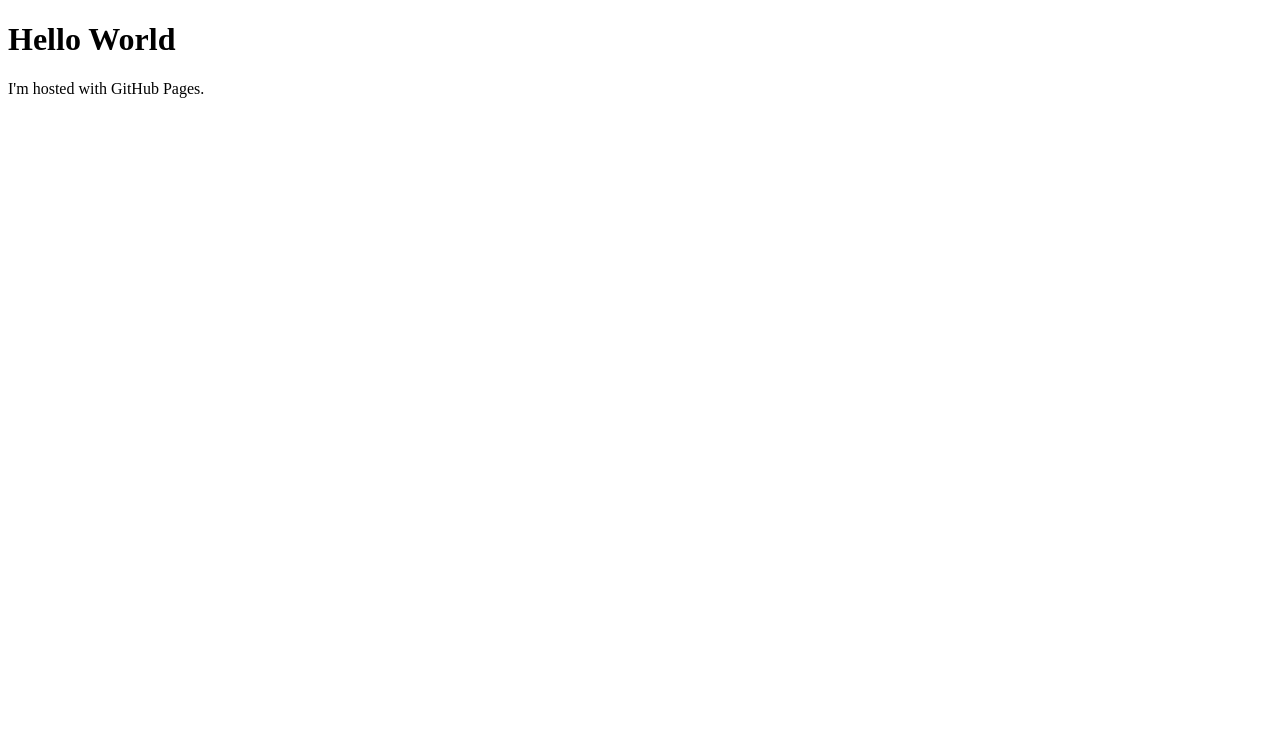
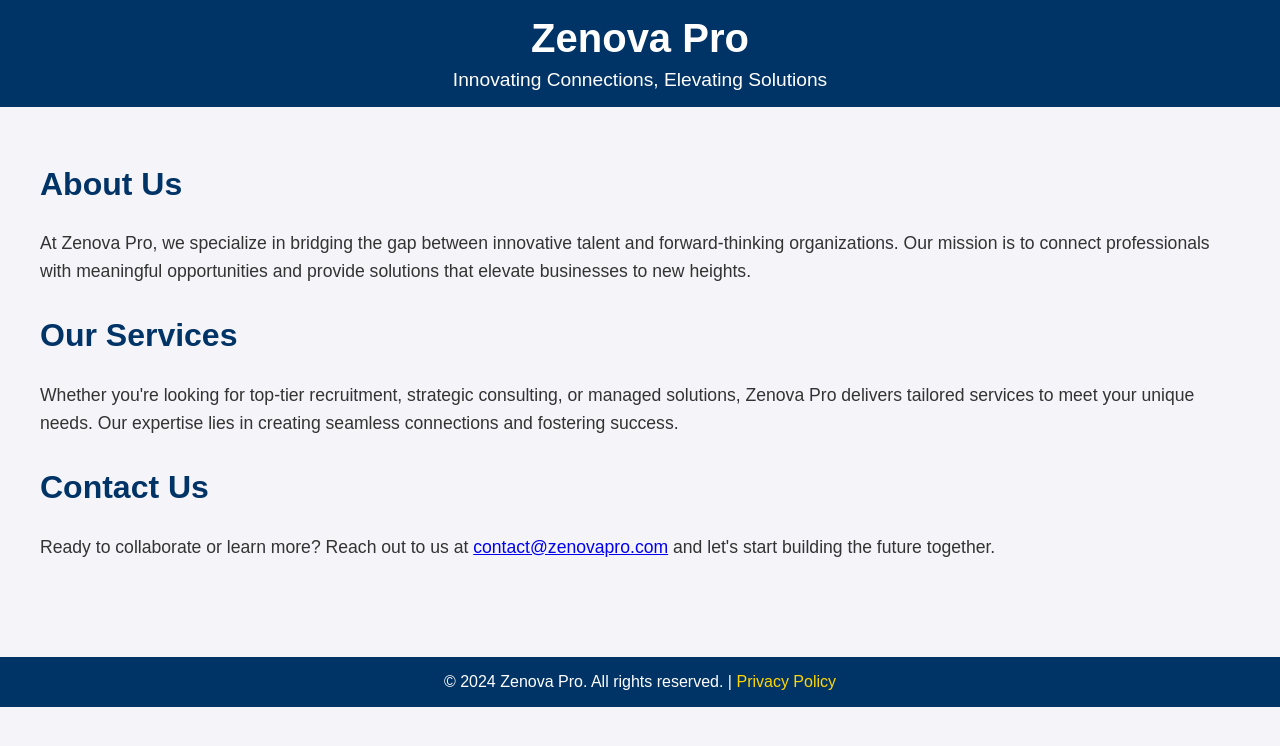
Before and after one commit to LewisWorster/lewisworster.github.io, a plain HTML site: page index.html in a window 1280 px wide. Drawn offline with Linux system fonts and the light colour scheme.

Commit message:
Update index.html

```diff
--- a/index.html
+++ b/index.html
@@ -1,7 +1,103 @@
 <!DOCTYPE html>
-<html>
+<html lang="en">
+<head>
+    <meta charset="UTF-8">
+    <meta name="viewport" content="width=device-width, initial-scale=1.0">
+    <meta name="description" content="Zenova Pro - Innovating Connections, Elevating Solutions">
+    <title>Zenova Pro</title>
+    <style>
+        body {
+            font-family: Arial, sans-serif;
+            margin: 0;
+            padding: 0;
+            background-color: #f4f4f9;
+            color: #333;
+        }
+
+        header {
+            background-color: #003366;
+            color: #fff;
+            padding: 1rem 0;
+            text-align: center;
+        }
+
+        header h1 {
+            margin: 0;
+            font-size: 2.5rem;
+        }
+
+        header p {
+            margin: 0.5rem 0 0;
+            font-size: 1.2rem;
+        }
+
+        .container {
+            padding: 2rem;
+            max-width: 1200px;
+            margin: 0 auto;
+        }
+
+        .section {
+            margin-bottom: 2rem;
+        }
+
+        .section h2 {
+            font-size: 2rem;
+            color: #003366;
+        }
+
+        .section p {
+            font-size: 1.1rem;
+            line-height: 1.6;
+        }
+
+        footer {
+            background-color: #003366;
+            color: #fff;
+            text-align: center;
+            padding: 1rem 0;
+            margin-top: 2rem;
+        }
+
+        footer p {
+            margin: 0;
+        }
+
+        footer a {
+            color: #ffd700;
+            text-decoration: none;
+        }
+
+        footer a:hover {
+            text-decoration: underline;
+        }
+    </style>
+</head>
 <body>
-<h1>Hello World</h1>
-<p>I'm hosted with GitHub Pages.</p>
+    <header>
+        <h1>Zenova Pro</h1>
+        <p>Innovating Connections, Elevating Solutions</p>
+    </header>
+
+    <div class="container">
+        <section class="section">
+            <h2>About Us</h2>
+            <p>At Zenova Pro, we specialize in bridging the gap between innovative talent and forward-thinking organizations. Our mission is to connect professionals with meaningful opportunities and provide solutions that elevate businesses to new heights.</p>
+        </section>
+
+        <section class="section">
+            <h2>Our Services</h2>
+            <p>Whether you're looking for top-tier recruitment, strategic consulting, or managed solutions, Zenova Pro delivers tailored services to meet your unique needs. Our expertise lies in creating seamless connections and fostering success.</p>
+        </section>
+
+        <section class="section">
+            <h2>Contact Us</h2>
+            <p>Ready to collaborate or learn more? Reach out to us at <a href="mailto:contact@zenovapro.com">contact@zenovapro.com</a> and let's start building the future together.</p>
+        </section>
+    </div>
+
+    <footer>
+        <p>&copy; 2024 Zenova Pro. All rights reserved. | <a href="#">Privacy Policy</a></p>
+    </footer>
 </body>
 </html>
```
